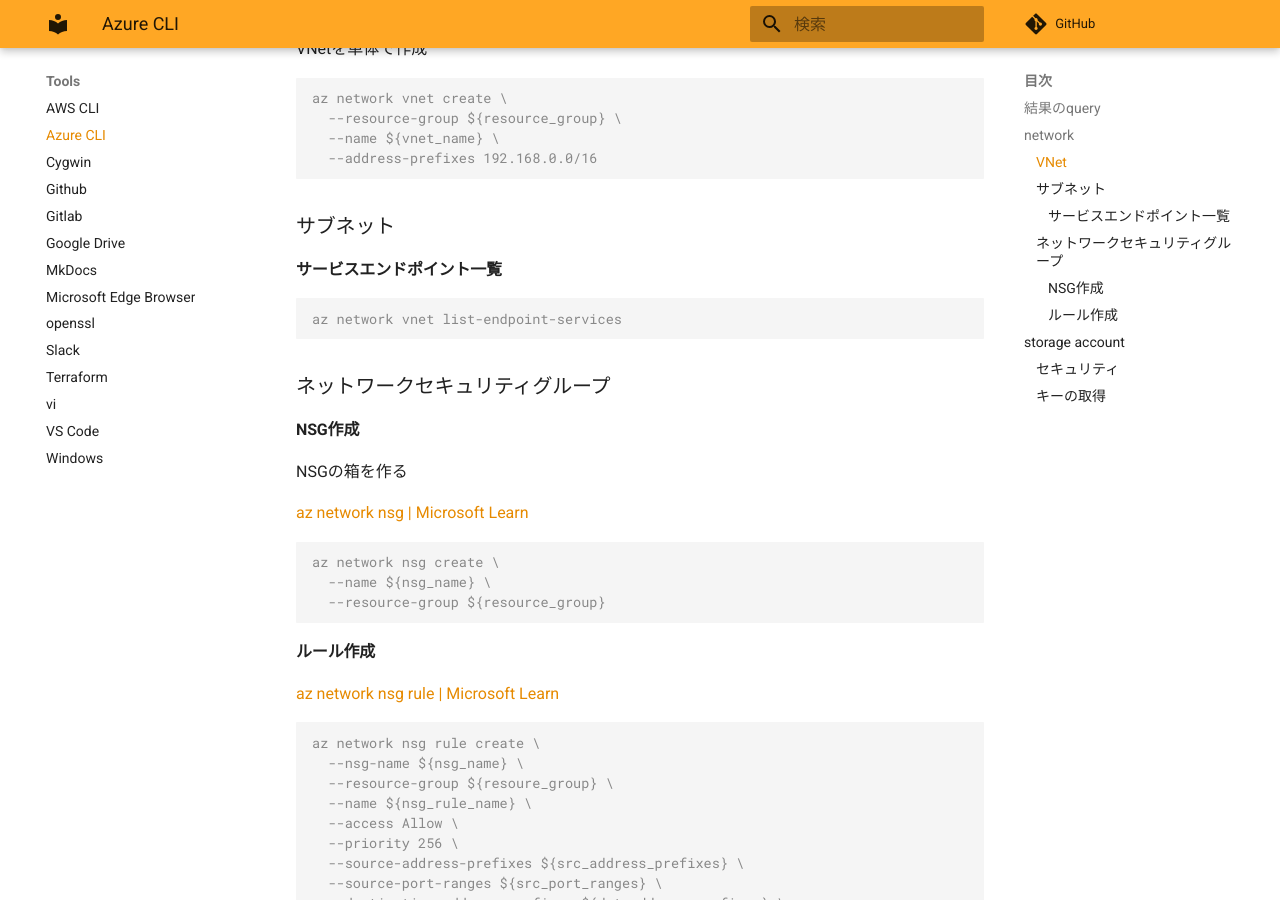
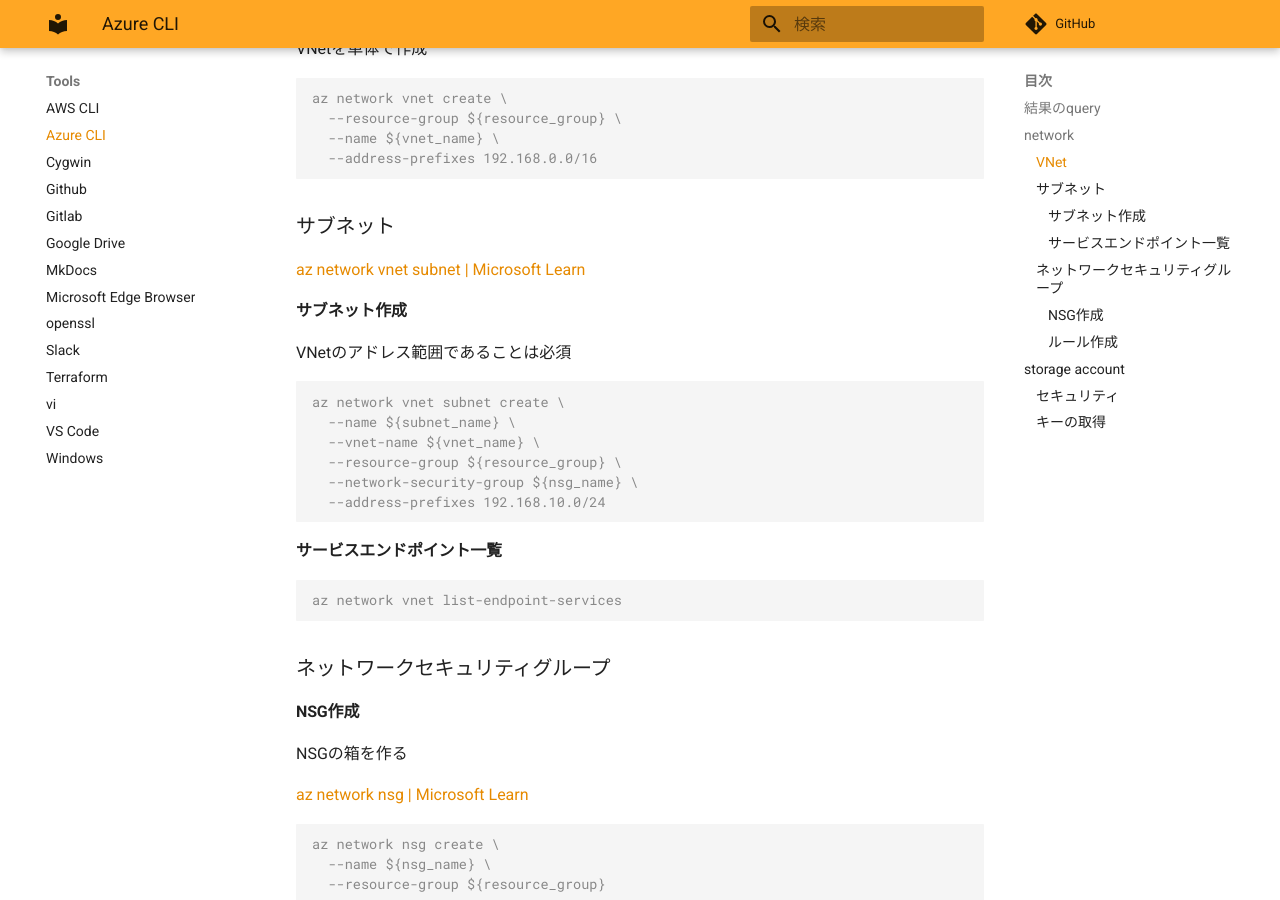
Before and after one commit to zaki-lknr/docs, an MkDocs documentation site: the page built from docs/Tools/az.md, in a window 1280 px wide and 900 px high, scrolled down 571 px. Built offline with MkDocs 1.6.1 and Material for MkDocs 9.7.7, drawn with Linux system fonts in a browser that asks for light colours; comment, search, counter and statistics services are not loaded.

Commit message:
add: tools/az: サブネット作成

````diff
--- a/docs/Tools/az.md
+++ b/docs/Tools/az.md
@@ -26,6 +26,21 @@ az network vnet create \
 ```
 
 ### サブネット
+
+[az network vnet subnet | Microsoft Learn](https://learn.microsoft.com/ja-jp/cli/azure/network/vnet/subnet?view=azure-cli-latest)
+
+#### サブネット作成
+
+VNetのアドレス範囲であることは必須
+
+```console
+az network vnet subnet create \
+  --name ${subnet_name} \
+  --vnet-name ${vnet_name} \
+  --resource-group ${resource_group} \
+  --network-security-group ${nsg_name} \
+  --address-prefixes 192.168.10.0/24
+```
 
 #### サービスエンドポイント一覧
 
````
